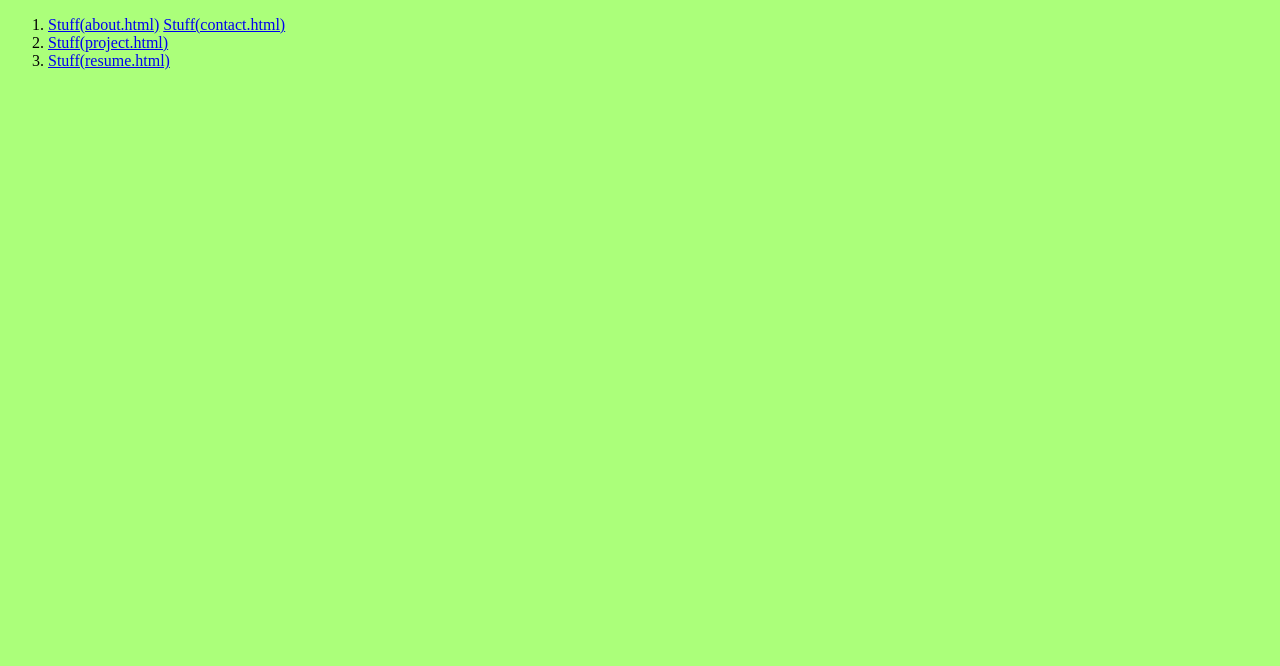
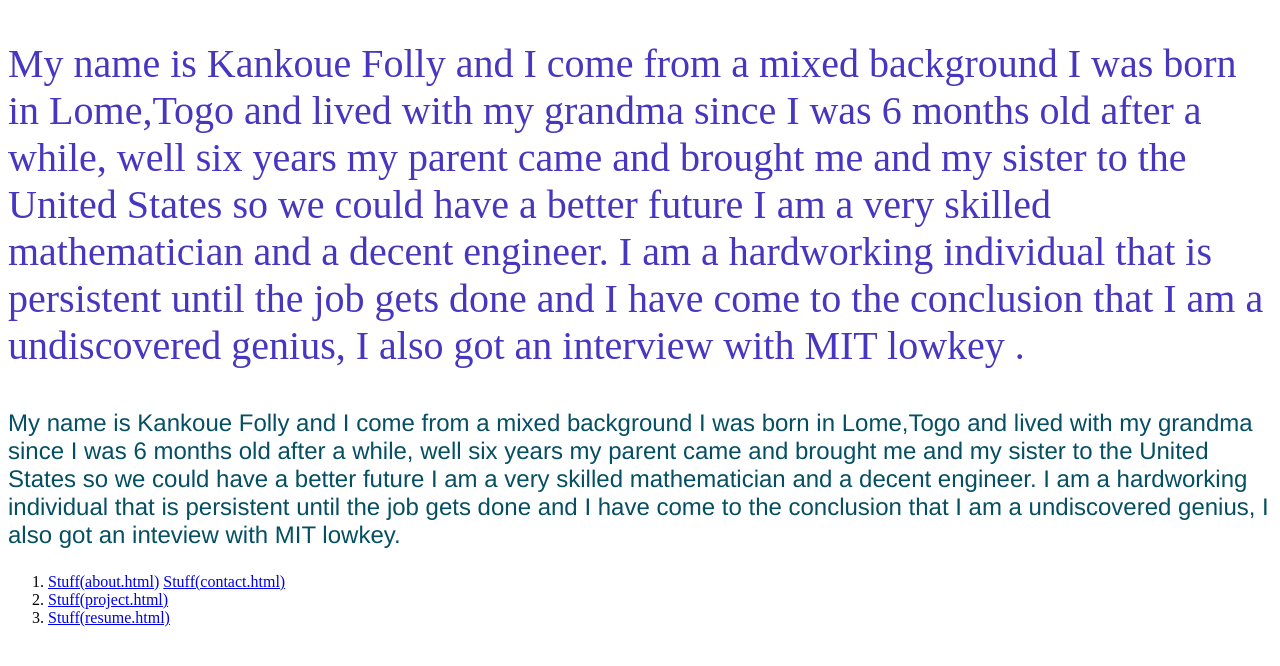
Before and after one commit to kankoue/portfolio, a plain HTML site: page about.html in a window 1280 px wide. Drawn offline with Linux system fonts and the light colour scheme.

Commit message:
this is kankoue

```diff
--- a/about.html
+++ b/about.html
@@ -8,6 +8,16 @@
     <title>Document</title>
 </head>
 <body>
+    <p id="milk"> My name is Kankoue Folly and I come from a mixed background I was born in Lome,Togo and lived with my grandma since I was 6 months old
+        after a while, well six years my parent came and brought me and my sister to the United States so we could have a better future
+        I am a very skilled mathematician and a decent engineer. I am a hardworking individual that is persistent until the job gets done and I have come to
+        the conclusion that I am a undiscovered genius, I also got an interview with MIT lowkey .
+    </p>
+    <p id="milk2"> My name is Kankoue Folly and I come from a mixed background I was born in Lome,Togo and lived with my grandma since I was 6 months old
+            after a while, well six years my parent came and brought me and my sister to the United States so we could have a better future
+            I am a very skilled mathematician and a decent engineer. I am a hardworking individual that is persistent until the job gets done and I have come to
+            the conclusion that I am a undiscovered genius, I also got an inteview with MIT lowkey.
+        </p>
     <nav>
         <ol>
             <li><a href="about.html">Stuff(about.html)</a>
--- a/portfolioStyle.css
+++ b/portfolioStyle.css
@@ -1,3 +1,15 @@
 body {
-    background: rgb(171, 255, 122);
+    background: rgb(255, 255, 255);
 }
+
+
+#milk {font-size: 2.5rem;
+
+    color: rgb(71, 55, 192);
+    font-family: 'Times New Roman', Times, serif;
+
+
+}
+#milk2 {font-size: 1.5rem;
+color:rgb(5,79,98);
+font-family: 'Franklin Gothic Medium', 'Arial Narrow', Arial, sans-serif;}
```
